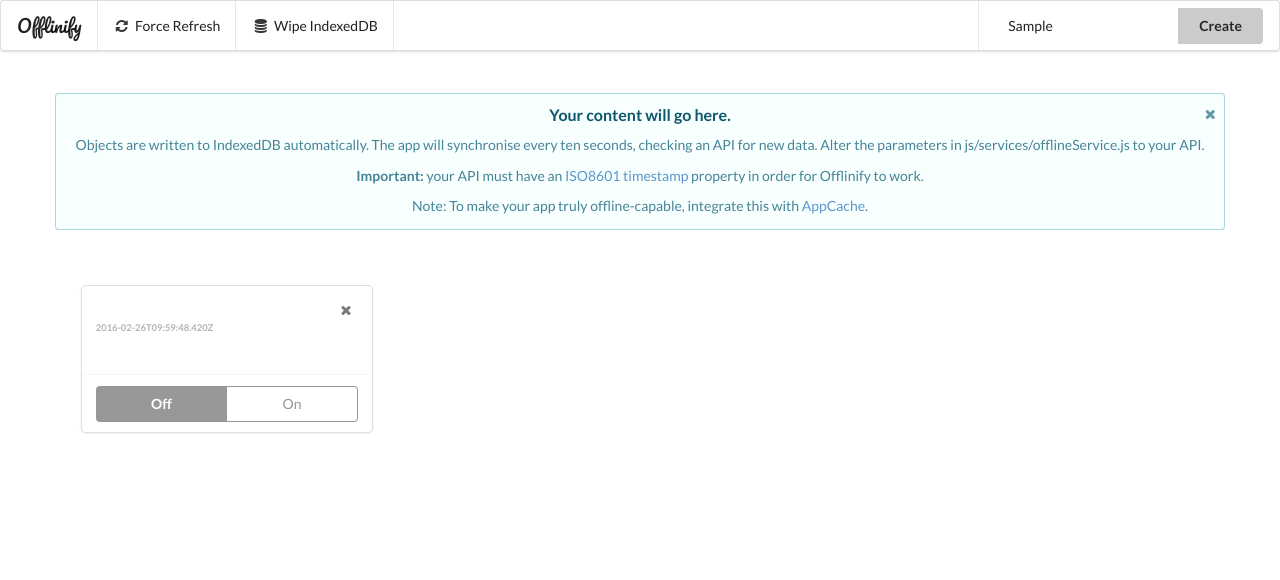
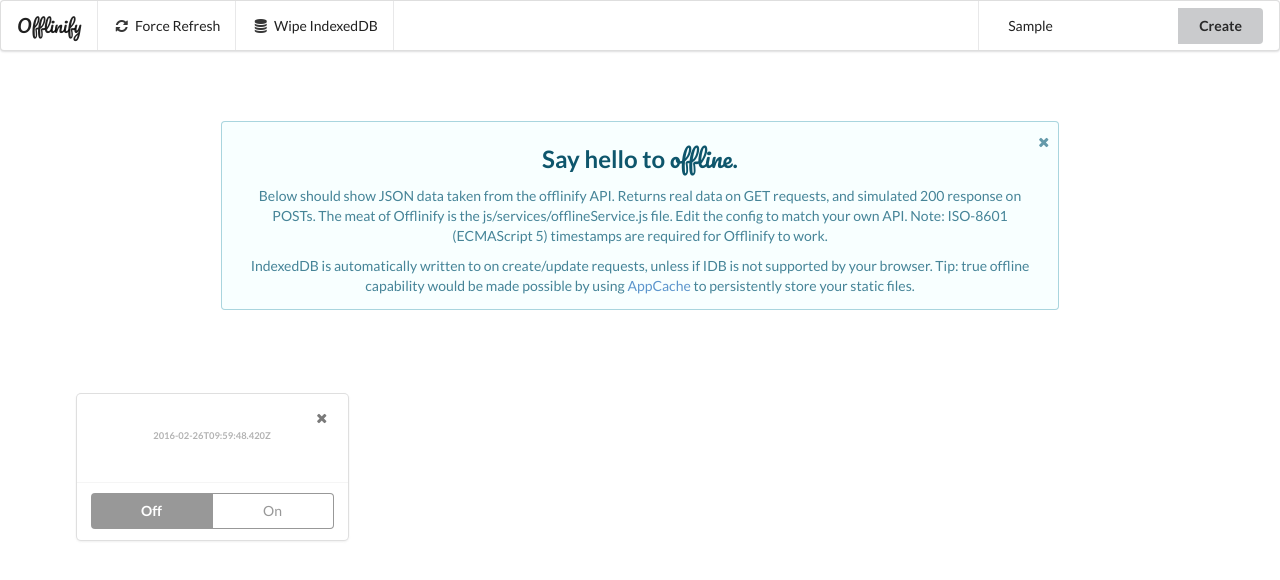
Before and after one commit to adamjcsmith/offlineify, a plain HTML site: page index_template.html in a window 1280 px wide. Both pictures are taken after typing "Sample" into the empty fields and a click on the button "Create". Drawn offline with Linux system fonts and the light colour scheme; no server answers.

Commit message:
Bug fixes and optimisations

```diff
--- a/index_template.html
+++ b/index_template.html
@@ -7,7 +7,7 @@
     <link rel="stylesheet" href="css/semantic.min.css">
     <link href='https://fonts.googleapis.com/css?family=Pacifico' rel='stylesheet' type='text/css'>
     <link rel="icon" type="image/ico" href="icon.ico">
-    <style> .off { opacity: 0.75; } .pacifico { font-family: 'Pacifico', sans-serif; font-weight: 400;}</style>
+    <style> .off { opacity: 0.75; } .pacifico { font-family: 'Pacifico', sans-serif; font-weight: 400;} .ui.card, .ui.cards>.card { width: 271px; }</style>
   </head>
 
   <body ng-app="offlineApp">
@@ -28,26 +28,41 @@
         </div>
       </div>
 
-      <div class="ui centered grid">
+      <div class="ui grid centered container">
 
+        <div class="row"></div>
         <div class="row"></div>
 
         <div class="row">
-          <div class="ui info message">
-            <i class="close icon"></i>
-            <div class="header">Your content will go here.</div>
-            <p></p>
-            <p>Objects are written to IndexedDB automatically. The app will
-              synchronise every ten seconds, checking an API for new data.
-              Alter the parameters in js/services/offlineService.js to your API.</p>
-            <p><strong>Important:</strong> your API must have an <a href="http://www.w3schools.com/jsref/jsref_toisostring.asp">ISO8601 timestamp</a> property in order for Offlinify to work.</p>
-            <p>Note: To make your app truly offline-capable, integrate this with <a href="https://developer.mozilla.org/en-US/docs/Web/HTML/Using_the_application_cache">AppCache</a>.</p>
+
+          <div class="twelve wide center aligned column">
+
+            <div class="ui info message">
+              <i class="close icon"></i>
+              <p></p>
+              <div class="header"><h2>Say hello to <span class="pacifico">offline</span>.</h2></div>
+              <p></p>
+
+              <p> Below should show JSON data taken from the offlinify API. Returns
+                  real data on GET requests, and simulated 200 response on POSTs.
+                  The meat of Offlinify is the js/services/offlineService.js file.
+                  Edit the config to match your own API. Note: ISO-8601
+                  (ECMAScript 5) timestamps are required for Offlinify to work.</p>
+              <p> IndexedDB is automatically written to on create/update requests,
+                  unless if IDB is not supported by your browser. Tip: true offline
+                  capability would be made possible by using <a href="https://deve
+                  loper.mozilla.org/en-US/docs/Web/HTML/Using_the_application_cache
+                  ">AppCache</a> to persistently store your static files.</p>
+            </div>
+
           </div>
+
         </div>
 
         <div class="row"></div>
+        <div class="row"></div>
 
-          <div class="fourteen wide center column">
+          <div class="sixteen wide center aligned column">
 
             <div class="ui cards">
               <div ng-class="{'card': true, 'off': !item.fields.clicked}" ng-hide="item.fields.deleted" ng-repeat="item in dataModel">
--- a/js/controllers/mainCtrl.js
+++ b/js/controllers/mainCtrl.js
@@ -13,6 +13,7 @@
 
     /* Controller observer-pattern function */
     var updateCtrl = function(response) {
+      console.log("Data has reached the controller.");
       $scope.dataModel = offlineService.serviceDB;
       _updateToUI("Update: " + response);
     };
--- a/js/services/offlineService.js
+++ b/js/services/offlineService.js
@@ -7,7 +7,7 @@
     /* --------------- User Configuration --------------- */
 
     // API Parameters
-    view_model.readAPI = "http://188.166.147.80/get?after=";
+    view_model.readAPI = "http://188.166.147.80/getBig?after=";
     view_model.updateAPI = "http://188.166.147.80/post";
     view_model.createAPI = "http://188.166.147.80/post";
     view_model.primaryKeyProperty = "id";
@@ -22,7 +22,7 @@
 
     // (Optional) IndexedDB Config:
     view_model.indexedDBDatabaseName = "localDB";
-    view_model.indexedDBVersionNumber = 149; /* Increment this to wipe and reset IndexedDB */
+    view_model.indexedDBVersionNumber = 157; /* Increment this to wipe and reset IndexedDB */
     view_model.objectStoreName = "testObjectStore";
 
     /* --------------- Offlinify Internals --------------- */
@@ -49,10 +49,11 @@
     // Filters create or update ops by queue state:
     function objectUpdate(obj) {
       _.set(obj, view_model.timestampProperty, generateTimestamp());
+      obj = _stripAngularHashKeys(obj);
       if(obj.hasOwnProperty("syncState")) {
         if(obj.syncState > 0) { obj.syncState = 2; }
       } else {
-        obj = _.cloneDeep(_stripAngularHashKeys(obj));
+        obj = _.cloneDeep(obj);
         obj.syncState = 0;
         _.set(obj, view_model.primaryKeyProperty, _generateUUID());
       }
@@ -271,7 +272,6 @@
         })
         .then(
           function successCallback(response) {
-            console.log("Got the data");
             if(response.data.length > 0)
               callback({data: _resetSyncState(response.data), status: 200});
             else
@@ -331,7 +331,7 @@
       var keyRange = IDBKeyRange.lowerBound(0);
       var cursorRequest = objStore.index('byDate').openCursor(keyRange);
       var returnableItems = [];
-      transaction.oncomplete = function(e) { callback(returnableItems); };
+      transaction.oncomplete = function(e) { callback(_stripAngularHashKeys(returnableItems)); };
       cursorRequest.onsuccess = function(e) {
         var result = e.target.result;
         if (!!result == false) { return; }
@@ -348,22 +348,21 @@
         callback();
         return;
       }
-      function loopArray(array) {
-        _putToIndexedDB(array[x],function(){
-          x++;
-          if(x < array.length) { loopArray(array); }
-          else { callback(); }
-        });
-      };
-      loopArray(array);
-    };
 
-    // Add/Update to IndexedDB. This function returns nothing.
-    function _putToIndexedDB(item, callback) {
-        item.remoteSync = false;
-        var req = _newIDBTransaction().objectStore(view_model.objectStoreName).put(item);
-        req.onsuccess = function(e) { callback(); };
-        req.onerror = function() { console.error(this.error); };
+      var objStore = _newIDBTransaction().objectStore(view_model.objectStoreName);
+
+      function putNext() {
+        if(x < array.length) {
+          objStore.put(array[x]).onsuccess = function() {
+            x++;
+            putNext();
+          };
+        } else {
+          callback();
+        }
+      }
+      putNext();
+
     };
 
     function _newIDBTransaction() {
```
